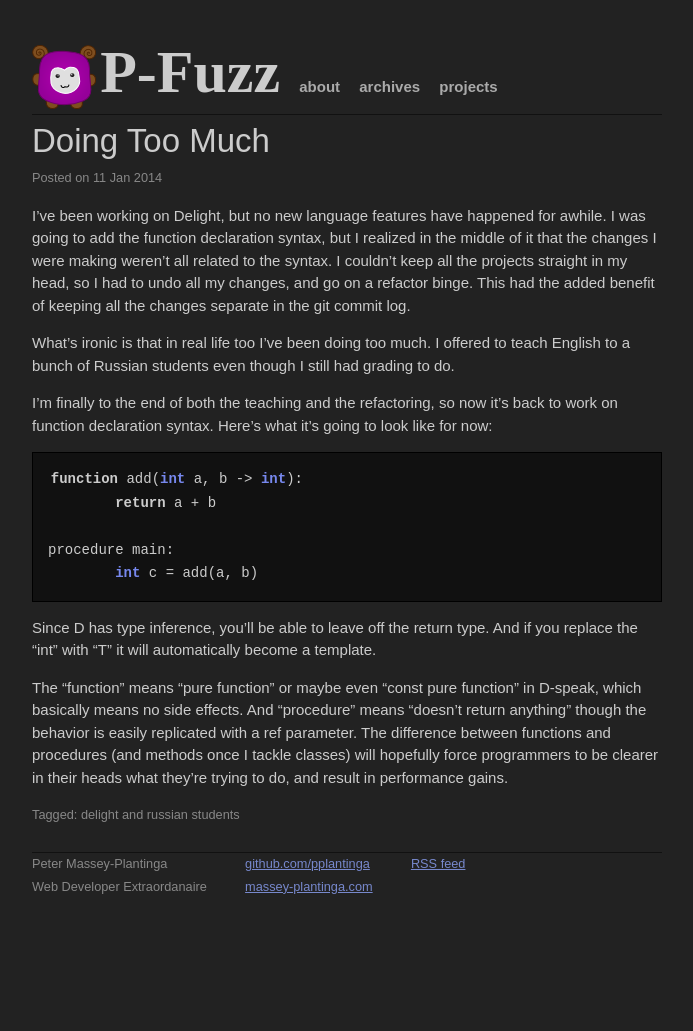
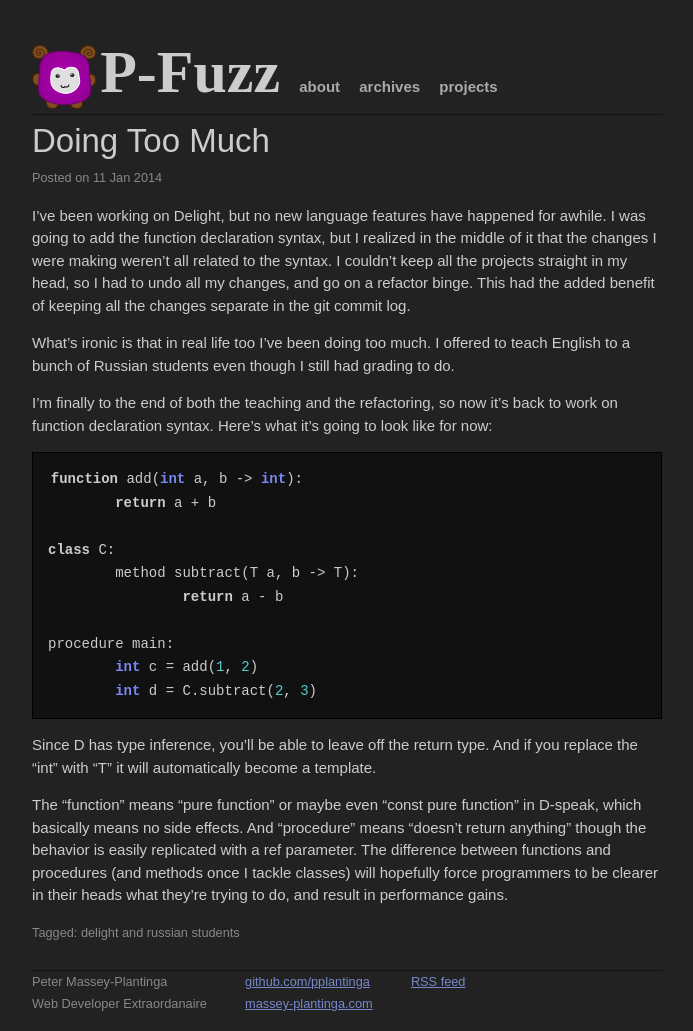
Before and after one commit to pplantinga/pfuzz-blog, a Jekyll site: the page built from _posts/2014-01-11-doing-too-much.markdown, in a window 1280 px wide. Shown: the whole page, without its empty margins (293-986 px from the left). Built offline with Jekyll 4.4.1, drawn with Linux system fonts in a browser that asks for light colours; some web fonts are replaced; Markdown is read by kramdown in place of the engine named in the settings; before the commit the page ends 945 px from its top, so only the background shows below that.

Commit message:
Add method syntax to function posts

```diff
--- a/_posts/2014-01-11-doing-too-much.markdown
+++ b/_posts/2014-01-11-doing-too-much.markdown
@@ -17,8 +17,13 @@ I'm finally to the end of both the teaching and the refactoring, so now it's bac
 function add(int a, b -> int):
 	return a + b
 
+class C:
+	method subtract(T a, b -> T):
+		return a - b
+
 procedure main:
-	int c = add(a, b)
+	int c = add(1, 2)
+	int d = C.subtract(2, 3)
 {% endhighlight %}
 
 Since D has type inference, you'll be able to leave off the return type. And if you replace the "int" with "T" it will automatically become a template.
```
Also changed, not shown: _posts/2014-01-05-delightful-function-syntax.markdown (+6 -1 lines).
